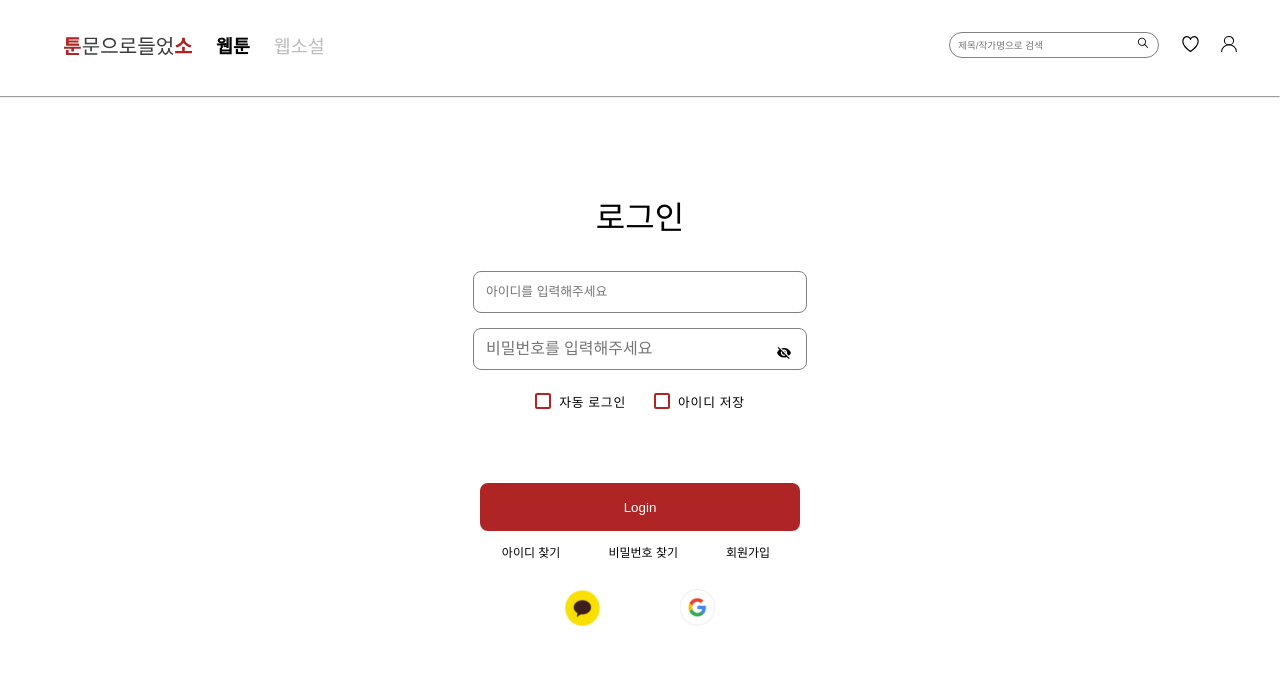
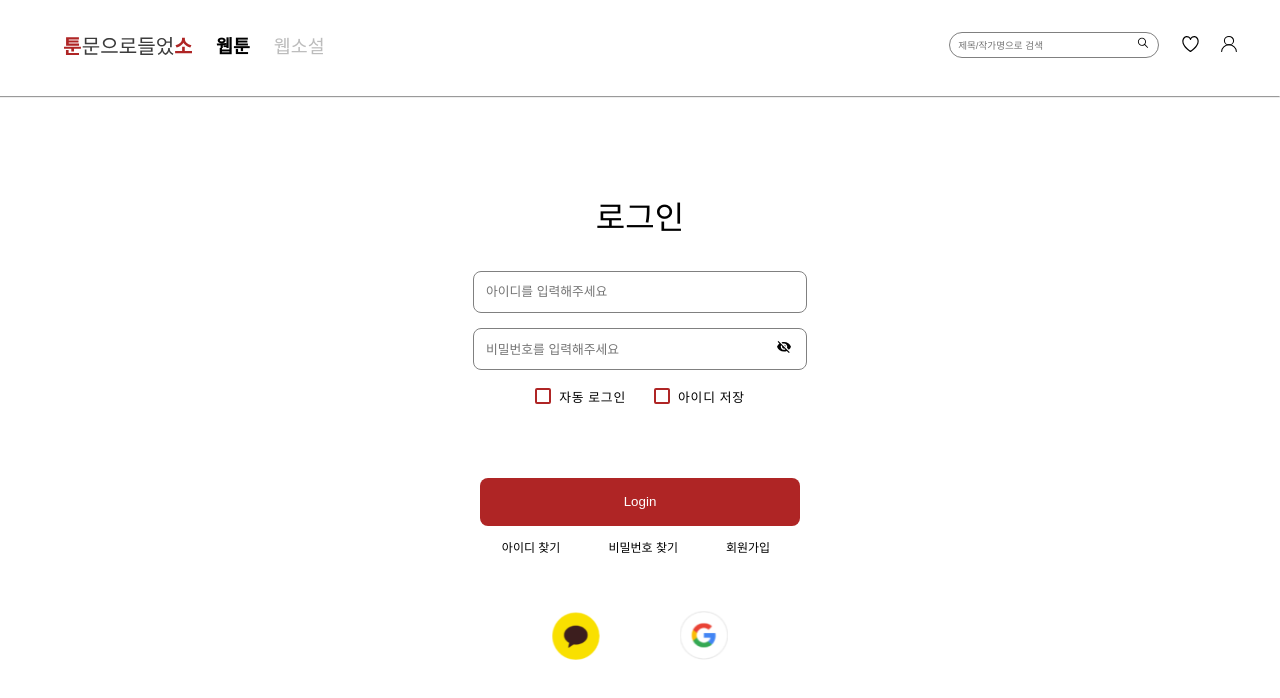
Before and after one commit to CODE-U-S/Webtoon-Search-Project-Frontend, a React (Create React App) app: page /login in a window 1280 px wide. Shown: the top 698 px of the page. Built offline with nearby package versions, Linux system fonts and the light colour scheme.

Commit message:
♻️ sns footer 생성

```diff
--- a/src/components/auth/Login.js
+++ b/src/components/auth/Login.js
@@ -2,8 +2,6 @@ import React from "react";
 import styles from "../../css/auth/Login.module.css";
 import Checkbox from "../checkbox/Checkbox";
 import Password from "./Password";
-import kakao from "../../image/kakao.svg";
-import google from "../../image/google.svg";
 
 function Login() {
   return (
@@ -46,16 +44,6 @@ function Login() {
           회원가입
         </button>
       </div>
-
-      <div className={styles["container-sns"]}>
-        <button type="button" className={styles["sns-kakao"]}>
-          <img src={kakao} alt="" />
-        </button>
-
-        <button type="button" className={styles["sns-google"]}>
-          <img src={google} alt="" />
-        </button>
-      </div>
     </div>
   );
 }
--- /dev/null
+++ b/src/components/common/Footer.js
@@ -0,0 +1,19 @@
+import kakao from "../../image/kakao.svg";
+import google from "../../image/google.svg";
+import styles from "../../css/common/Footer.module.css";
+
+function Footer() {
+  return (
+    <div className={styles["container-sns"]}>
+      <button type="button" className={styles["sns-kakao"]}>
+        <img src={kakao} alt="" />
+      </button>
+
+      <button type="button" className={styles["sns-google"]}>
+        <img src={google} alt="" />
+      </button>
+    </div>
+  );
+}
+
+export default Footer;
--- a/src/css/auth/Login.module.css
+++ b/src/css/auth/Login.module.css
@@ -16,8 +16,7 @@
   line-height: 7vmin;
 }
 
-.id-box,
-.pw-box {
+.id-box {
   width: 40vmin;
   min-width: 20rem;
   height: 4.5vmin;
@@ -27,18 +26,6 @@
   border-radius: 8px;
   border: 1px solid gray;
   font-size: 1rem;
-}
-
-.container-eye {
-  margin-top: -4.4vmin;
-  margin-bottom: 3.5vmin;
-  margin-left: 36vmin;
-}
-
-.eye {
-  cursor: pointer;
-  width: 2vmin;
-  height: 2vmin;
 }
 
 .container-checkbox {
@@ -79,17 +66,6 @@
   margin-left: 5vmin;
 }
 
-.container-sns {
-  margin-top: 3.5vmin;
-}
-
-.sns-kakao,
-.sns-google {
-  width: 4vmin;
-  margin-right: 5vmin;
-  margin-left: 5vmin;
-}
-
 @media (max-width: 1000px), (max-height: 800px) {
   .container-input {
     line-height: 3.6rem;
@@ -115,11 +91,4 @@
     width: 2rem;
     height: 1rem;
   }
-
-  .sns-kakao,
-  .sns-google {
-    width: 2.2rem;
-    margin-left: 2.5rem;
-    margin-right: 2.5rem;
-  }
 }
--- a/src/css/auth/Password.module.css
+++ b/src/css/auth/Password.module.css
@@ -20,3 +20,19 @@
   width: 2vmin;
   height: 2vmin;
 }
+
+@media (max-width: 1000px), (max-height: 800px) {
+  .pw-box {
+    font-size: 0.8rem;
+  }
+
+  .container-eye {
+    margin-left: 18rem;
+    margin-top: -3.5rem;
+  }
+
+  .eye {
+    width: 2rem;
+    height: 1rem;
+  }
+}
--- /dev/null
+++ b/src/css/common/Footer.module.css
@@ -0,0 +1,21 @@
+.container-sns {
+  width: 100%;
+  height: auto;
+  position: fixed;
+  bottom: 17vmin;
+  text-align: center;
+}
+
+.sns-kakao,
+.sns-google {
+  width: 5vmin;
+  margin-right: 5vmin;
+  margin-left: 5vmin;
+}
+
+@media (max-width: 1000px), (max-height: 800px) {
+  .sns-kakao,
+  .sns-google {
+    width: 3rem;
+  }
+}
--- a/src/page/LoginPage.js
+++ b/src/page/LoginPage.js
@@ -1,5 +1,6 @@
 import React from "react";
 import Login from "../components/auth/Login";
+import Footer from "../components/common/Footer";
 import Navbar from "../components/common/Navbar";
 
 function LoginPage() {
@@ -7,6 +8,7 @@ function LoginPage() {
     <div>
       <Navbar />
       <Login />
+      <Footer />
     </div>
   );
 }
```
